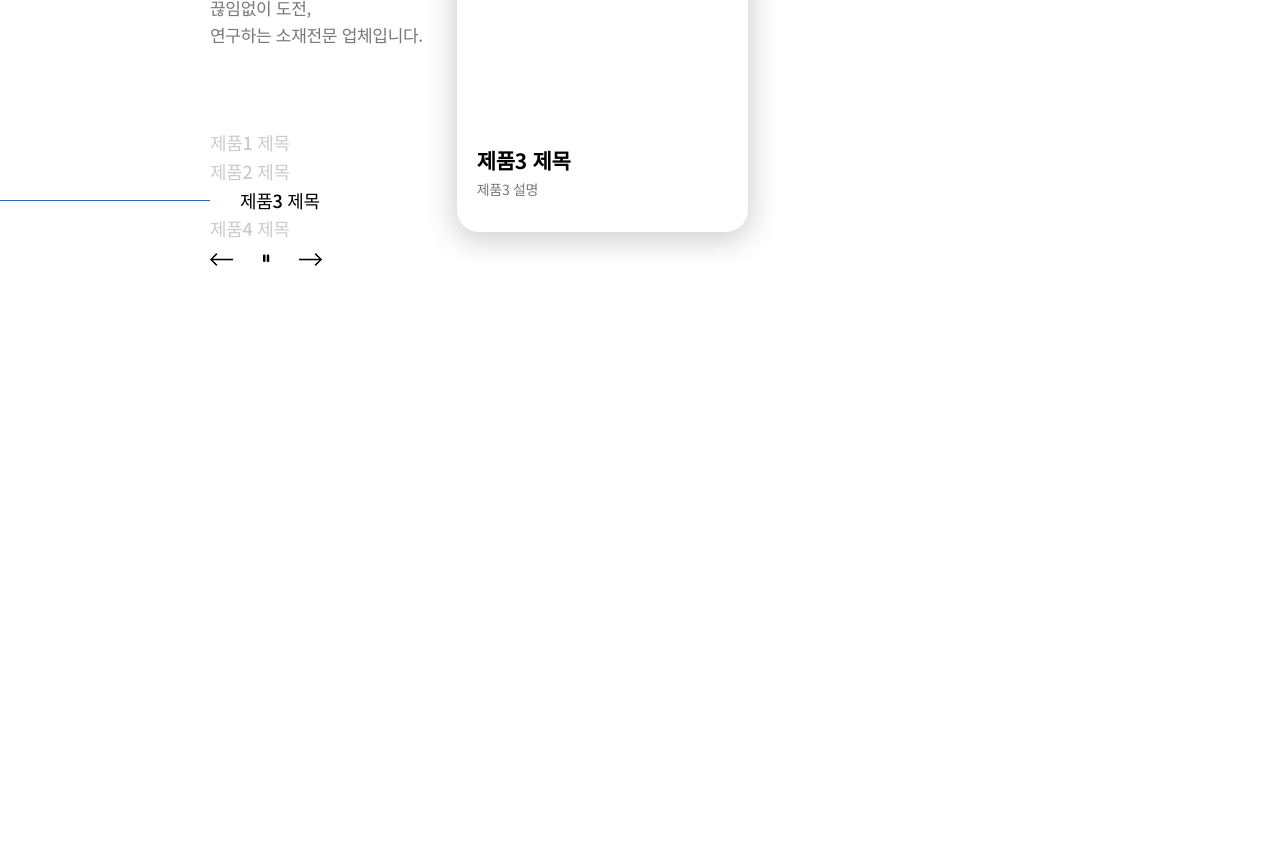
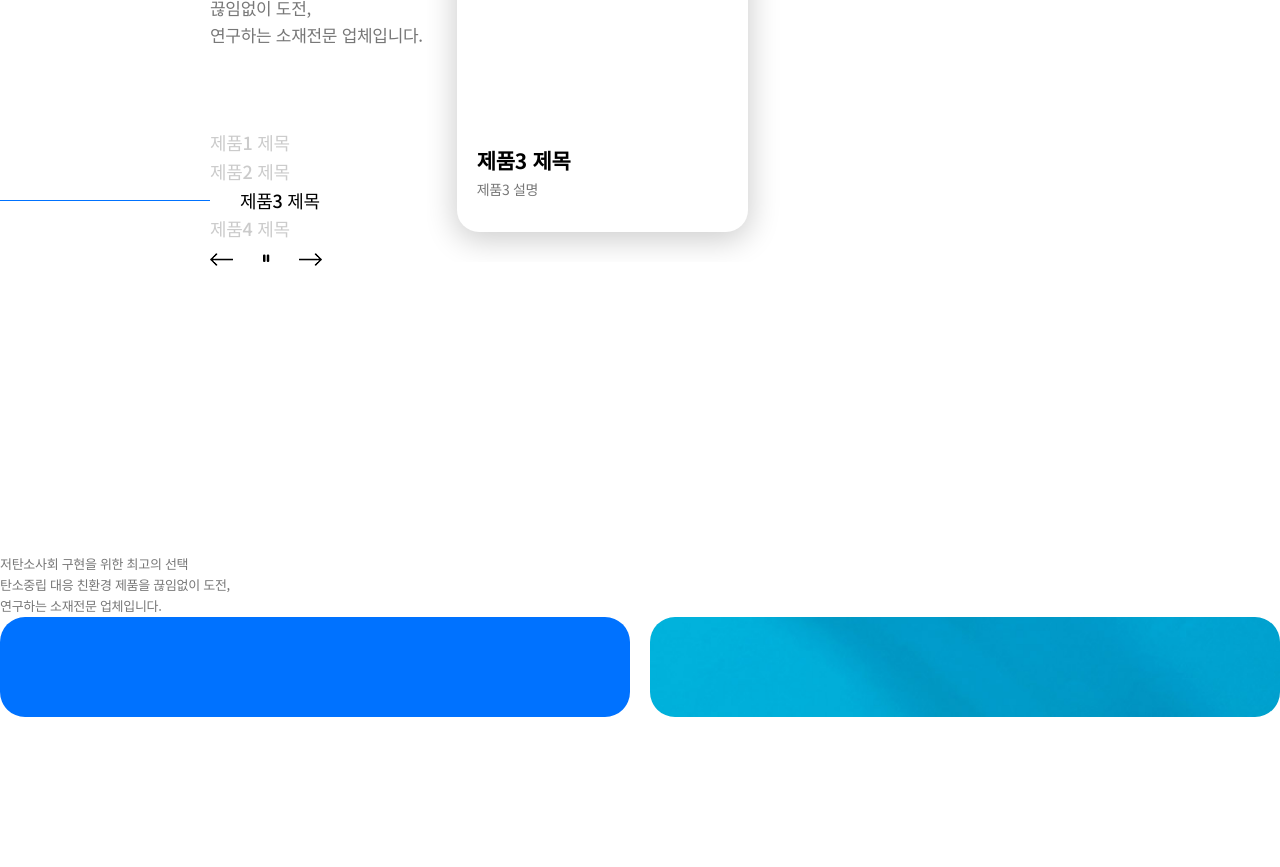
Before and after one commit to SangryeolPark/clone-anychem, a plain HTML site: page index.html in a window 1280 px wide. Shown: the part 1328-2195 px from the top of the page. Before the commit the page ends 1732 px from the top, so only its background shows below. Drawn offline with nearby package versions, Linux system fonts and the light colour scheme.

Commit message:
feat: Company 작업 중

```diff
--- a/css/company.css
+++ b/css/company.css
@@ -0,0 +1,44 @@
+.company-wrap {
+  padding: 150px 0;
+}
+
+.company-wrap h2 {
+}
+
+.company-wrap p {
+}
+
+.company-list {
+  display: grid;
+  grid-template-columns: auto auto;
+  grid-template-rows: auto auto;
+  gap: 20px;
+}
+
+.company-box {
+  grid-row: 1 / 3;
+}
+
+.company-box > div {
+  width: 100%;
+  height: 100%;
+  padding: 50px;
+  border-radius: 25px;
+  overflow: hidden;
+}
+
+.company-qa {
+  background: #0072ff;
+}
+
+.company-about {
+  background: url('../images/cpn_bg.jpg');
+  background-size: cover;
+}
+
+@media screen and (max-width: 760px) {
+  .company-box {
+    grid-row: auto;
+    grid-column: 1 / 3;
+  }
+}
--- a/index.html
+++ b/index.html
@@ -251,7 +251,19 @@
       <!-- // goods -->
       <!-- company -->
       <section class="company">
-        <div class="inner"></div>
+        <div class="inner">
+          <div class="company-wrap">
+            <h2>저탄소사회 구현을 위한 최고의 선택</h2>
+            <p>
+              탄소중립 대응 친환경 제품을 끊임없이 도전,<br />
+              연구하는 소재전문 업체입니다.
+            </p>
+            <div class="company-list">
+              <div class="company-box"><div class="company-qa"></div></div>
+              <div class="company-box"><div class="company-about"></div></div>
+            </div>
+          </div>
+        </div>
       </section>
       <!-- // company -->
       <!-- news -->
```
